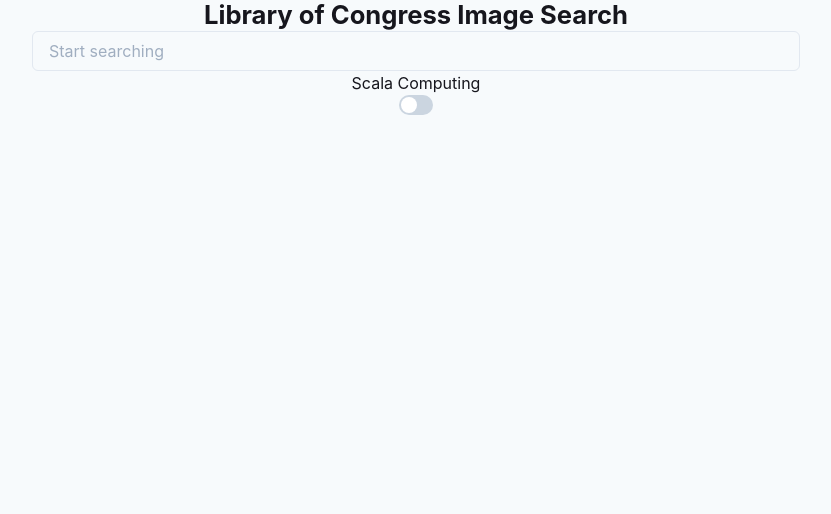
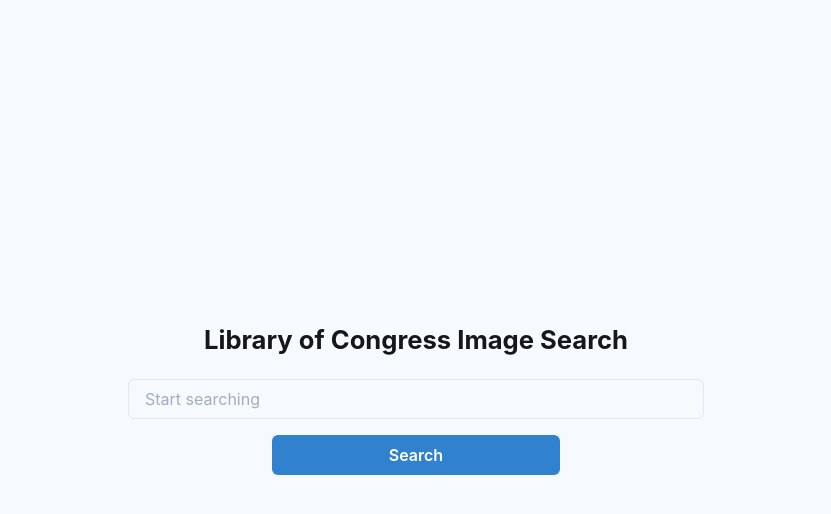
Before and after one commit to CFKeef/LoC-FE, a Next.js app: page / in a window 1280 px wide. Shown: the top 514 px of the page, without its empty margins (224-1055 px from the left). Built offline with nearby package versions, Linux system fonts and the light colour scheme.

Commit message:
Landing page has all its component set up now time for the redirect and fetching

```diff
--- a/package.json
+++ b/package.json
@@ -20,6 +20,8 @@
     "@types/node": "^14.6.0",
     "@types/react": "^17.0.3",
     "@types/react-dom": "^17.0.3",
+	"eslint": "7.32.0",
+    "eslint-config-next": "12.0.4",
     "typescript": "4.3.2"
   }
 }
--- a/src/components/Container.tsx
+++ b/src/components/Container.tsx
@@ -10,7 +10,7 @@
         <Flex
             direction="column"
             alignItems="center"
-            justifyContent="flex-start"
+            justifyContent="center"
             bg={bgColor[colorMode]}
             color={color[colorMode]}
             {...props}
--- a/src/components/Layout.tsx
+++ b/src/components/Layout.tsx
@@ -22,13 +22,11 @@
                 />
             </Head>
             <Box
-                as={"main"}
                 display={"flex"}
                 justifyContent={"center"}
                 flexDirection={"column"}
                 alignItems={"center"}
-                m={["20px", "0"]}
-                maxW={"48rem"}
+                width="100%"
             >
                 {children}
             </Box>
--- a/src/components/Main.tsx
+++ b/src/components/Main.tsx
@@ -3,9 +3,13 @@
 export const Main = (props: StackProps) => (
     <Stack
         as={"main"}
+        direction="column"
+        alignItems="center"
+        justifyContent="center"
         spacing="1.5rem"
-        width="100%"
+        width={["calc(100% - 40px)", "100%"]}
         maxWidth="48rem"
+        m={["20px", "0"]}
         {...props}
     />
 );
--- a/src/components/SearchBar.tsx
+++ b/src/components/SearchBar.tsx
@@ -1,6 +1,14 @@
 import React, { useState } from "react";
-import { Input } from "@chakra-ui/react";
-import { Container } from "./Container";
+import {
+    Input,
+    InputGroup,
+    Stack,
+    Button,
+    FormControl,
+    InputRightElement,
+    IconButton,
+} from "@chakra-ui/react";
+import { CloseIcon } from "@chakra-ui/icons";
 
 const SearchBar = () => {
     const [value, setValue] = useState<string>("");
@@ -8,12 +16,41 @@
     const handleChange = (e: React.FormEvent<HTMLInputElement>) =>
         setValue(e.currentTarget.value);
 
+    const handleClear = () => setValue("");
+
     return (
-        <Input
-            placeholder={"Start searching"}
-            value={value}
-            onChange={handleChange}
-        />
+        <Stack
+            as={"form"}
+            spacing="1rem"
+            justifyContent={"center"}
+            alignItems={"center"}
+            w={["100%", "75%"]}
+        >
+            <FormControl id="search" isRequired>
+                <InputGroup>
+                    <Input
+                        name={"search"}
+                        placeholder={"Start searching"}
+                        value={value}
+                        onChange={handleChange}
+                    />
+                    {value != "" && (
+                        <InputRightElement
+                            children={
+                                <IconButton
+                                    aria-label="Clear input"
+                                    icon={<CloseIcon />}
+                                    onClick={handleClear}
+                                />
+                            }
+                        />
+                    )}
+                </InputGroup>
+            </FormControl>
+            <Button w="50%" type="submit" colorScheme="blue">
+                Search
+            </Button>
+        </Stack>
     );
 };
 
--- a/src/pages/index.tsx
+++ b/src/pages/index.tsx
@@ -1,17 +1,16 @@
 import { Link as ChakraLink, Text, Heading } from "@chakra-ui/react";
-import { Container } from "../components/Container";
 import { Main } from "../components/Main";
 import SearchBar from "../components/SearchBar";
-import { DarkModeSwitch } from "../components/DarkModeSwitch";
+import { Container } from "../components/Container";
 
 const Index = () => (
     <Container height="100vh">
-        <Heading fontSize="2vw">Library of Congress Image Search</Heading>
         <Main>
+            <Heading fontSize={["1rem", "2vw"]} textAlign={"center"}>
+                Library of Congress Image Search
+            </Heading>
             <SearchBar />
         </Main>
-        <Text>Scala Computing</Text>
-        <DarkModeSwitch />
     </Container>
 );
 
```
Also changed, not shown: .eslintrc.json (added), 1 other file (tests, documents, lock files or other folders).
